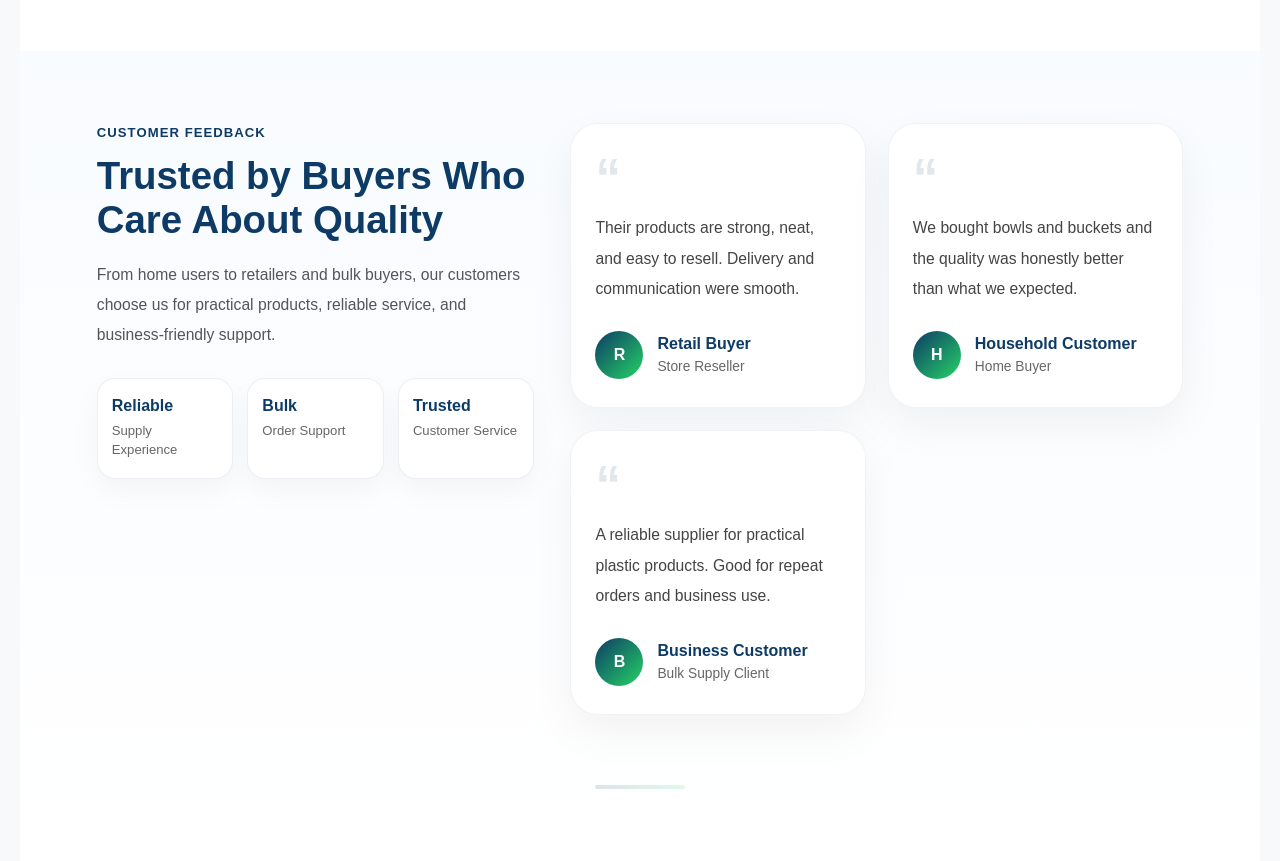
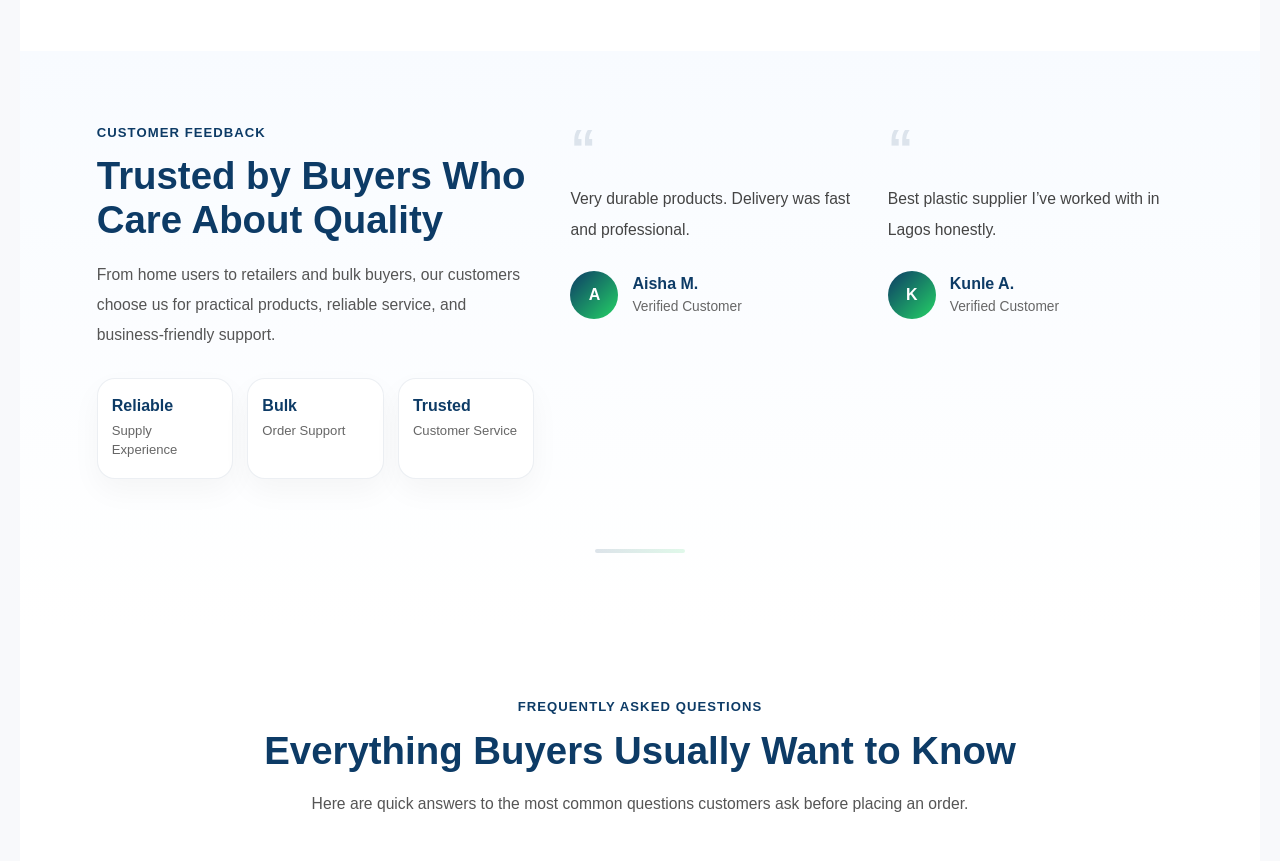
Before and after one commit to Ayat360/More-Grace-Blessing-Nig.-Ent, a React (Vite) app: page / in a window 1280 px wide. Shown: the part 3520-4381 px from the top of the page. Built offline with nearby package versions, Linux system fonts and the light colour scheme; no server answers.

Commit message:
your update

```diff
--- a/src/pages/Home.jsx
+++ b/src/pages/Home.jsx
@@ -108,12 +108,23 @@ const handleReviewSubmit = async (e) => {
       headers: {
         "Content-Type": "application/json",
       },
-      body: JSON.stringify(reviewForm),
+      body: JSON.stringify({
+        name: reviewForm.name,
+        text: reviewForm.text,
+      }),
     });
 
     const data = await response.json();
+console.log(data);
 
-    setReviews([data, ...reviews]);
+    setReviews((prev) => [
+      {
+        id: Date.now(),
+        name: reviewForm.name,
+        text: reviewForm.text,
+      },
+      ...prev,
+    ]);
 
     setReviewForm({
       name: "",
@@ -1004,34 +1015,29 @@ const faqs = [
 
     <div className="testimonial-modern-grid">
 
-      {testimonials.map((item, index) => (
-
-        <div className="testimonial-modern-card" key={index}>
+{reviews.map((review, index) => (
+  <div className="review-card" key={index}>
 
     <div className="quote-mark">“</div>
 
-          <p className="testimonial-modern-text">{item.text}</p>
+    <p className="testimonial-modern-text">
+      {review.text}
+    </p>
 
     <div className="testimonial-user">
 
       <div className="testimonial-avatar">
-
-              {item.name.charAt(0)}
-
+        {review.name.charAt(0)}
       </div>
 
       <div>
-
-              <h4>{item.name}</h4>
-
-              <span>{item.role}</span>
-
+        <h4>{review.name}</h4>
+        <span>Verified Customer</span>
       </div>
 
     </div>
 
   </div>
-
 ))}
 
     </div>
```
Also changed, not shown: 1 other file (tests, documents, lock files or other folders). Lines whose indentation alone changed are shown as unchanged.
